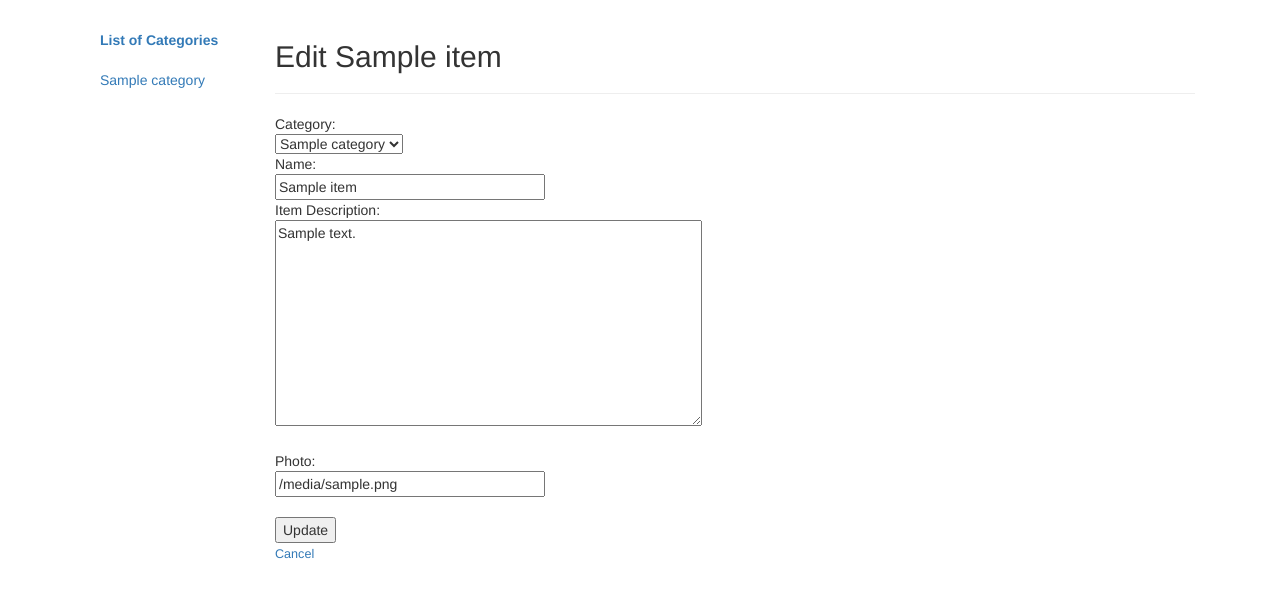
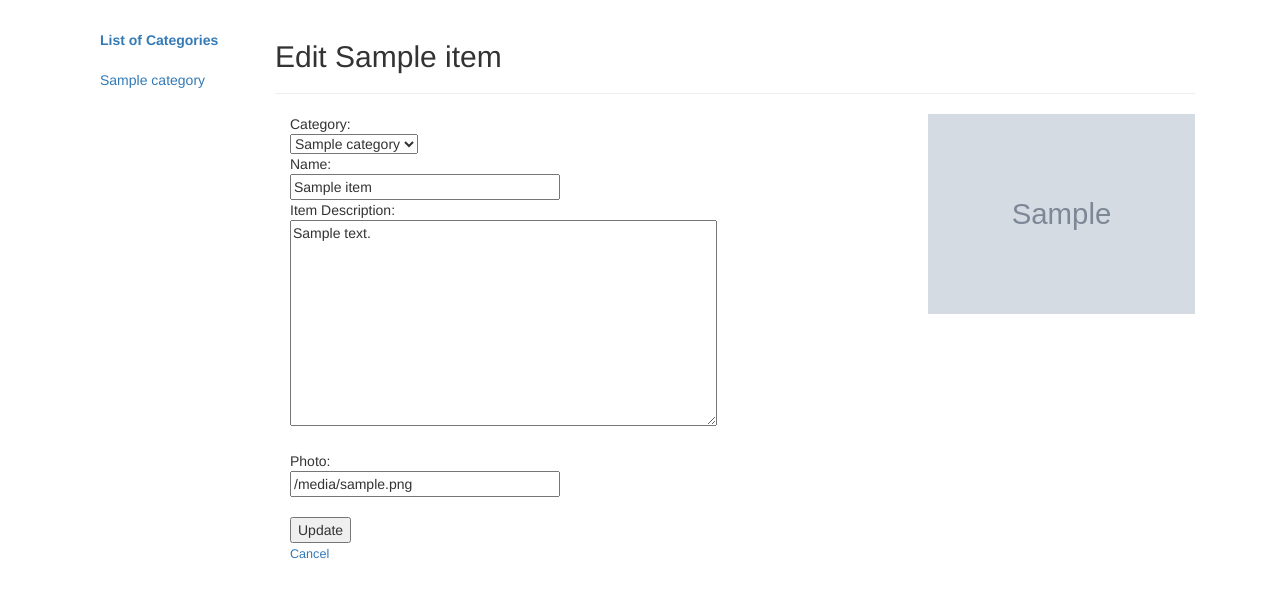
Before and after one commit to jerrywardlow/p3catalog, a Flask app: template templates/item/itemedit.html in a window 1280 px wide. Shown: the part 52-650 px from the top of the page. Run offline with Flask 2, Linux system fonts and the light colour scheme; the template is opened without the code that fills it: most values are stand-ins (such as "Sample title", 1, 10 or a date in 2020); grey boxes marked "Sample" are stand-in pictures; parts of the project's set-up code (start-up, migrations or seed data) failed here and were passed over; some libraries are stand-ins or nearby versions.

Commit message:
Added item photo to edit page

```diff
--- a/templates/item/itemedit.html
+++ b/templates/item/itemedit.html
@@ -7,6 +7,7 @@
 <h2>Edit {{item.name}}</h2>
 <hr>
 
+<div class="col-sm-6">
 <form action = '{{url_for('itemEdit', item_id = item.id)}}' method = 'POST'>
   <input type="hidden" name="_csrf_token" value="{{ csrf_token() }}">
 
@@ -34,5 +35,12 @@ Photo:</br>
 
 </form>
 <a style="font-size:90%" href='{{url_for('itemHome', item_id = item.id)}}'>Cancel</a></br>
+</div>
+
+<div class=pull-right>
+  {% if item.photo %}
+  <img src={{item.photo}} height="200"/></br>
+  {% endif %}
+</div>
 
 {% endblock %}
```
